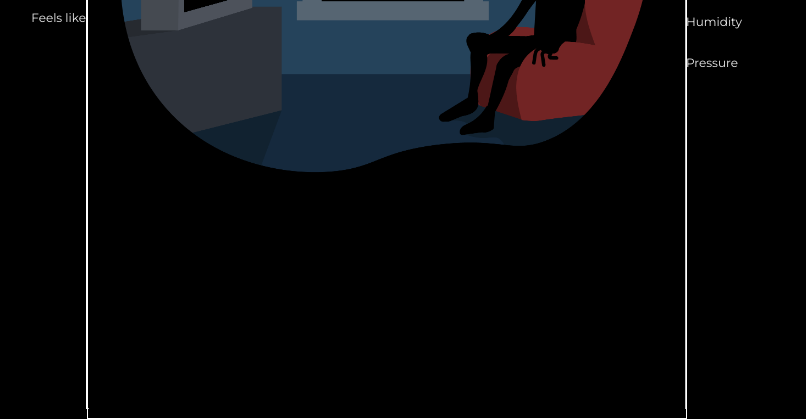
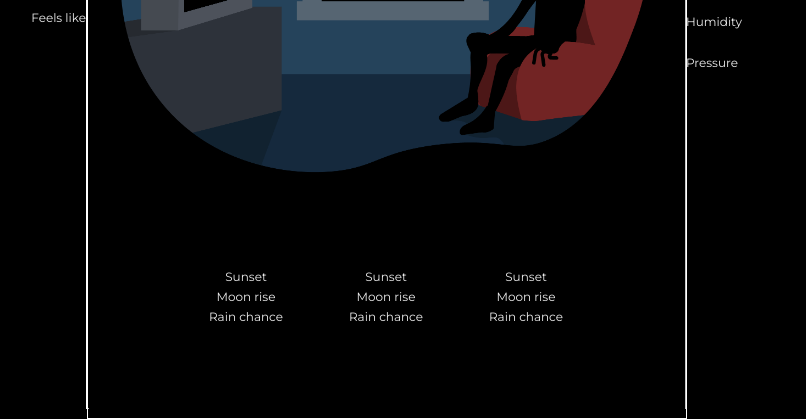
Before and after one commit to howlbones/weather-app, a website built with webpack: page dist/index.html in a window 1280 px wide. Shown: the part 391-810 px from the top of the page, without its empty margins (254-1060 px from the left). Built offline with Linux system fonts and the light colour scheme; no server answers.

Commit message:
style forecast

```diff
--- a/src/displayForecast.js
+++ b/src/displayForecast.js
@@ -1,3 +1,5 @@
+import { format } from 'date-fns';
+
 export function displayForecast(data) {
   const days = document.querySelectorAll('.day');
   for (let i = 0; i < days.length; i++) {
@@ -7,9 +9,9 @@
     const rainChance = days[i].querySelector('.rain-chance');
     const forecastArr = data[i].forecast.forecastday;
     const object = forecastArr[0];
-    date.textContent = object.date;
-    sunset.textContent = object.astro.sunset;
-    moonRise.textContent = object.astro.moonrise;
+    date.textContent = format(new Date(object.date), 'MMMM dd');
+    sunset.textContent = `${object.astro.sunset}`;
+    moonRise.textContent = `${object.astro.moonrise}`;
     rainChance.textContent = `${object.day.daily_chance_of_rain}%`;
   }
 }
--- a/src/main.css
+++ b/src/main.css
@@ -158,3 +158,32 @@
 #temperature-celcius,
 #temperature-f {
 }
+
+.forecast-container {
+  display: flex;
+  justify-content: center;
+  gap: 40px;
+  position: absolute;
+  bottom: 80px;
+  z-index: 5;
+  width: 100vw;
+}
+
+.day {
+  color: rgb(237, 237, 237);
+  width: 100px;
+}
+
+.day p {
+  margin-bottom: 5px;
+  text-align: center;
+  font-size: 18px;
+}
+
+.day p:nth-child(1) {
+  color: rgb(189, 189, 239);
+}
+
+.day .label {
+  font-size: 12px;
+}
```
Also changed, not shown: dist/index.html, dist/main.js.
